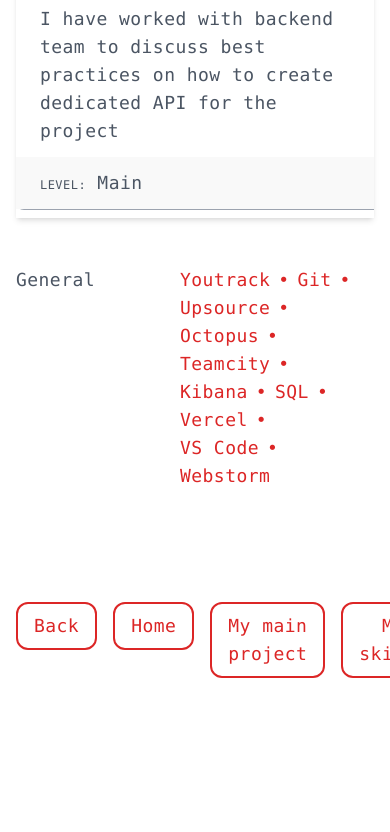
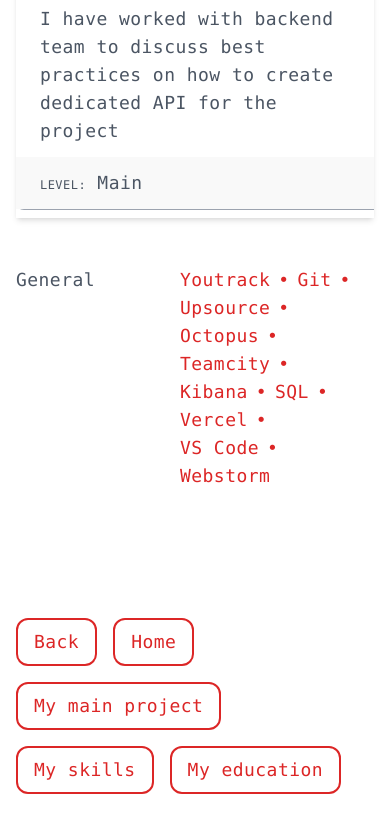
Before and after one commit to liisi29/portfolio, a Next.js app: page /skills in a window 390 px wide. Shown: the part 5690-6522 px from the top of the page. Built offline with nearby package versions, Linux system fonts and the light colour scheme.

Commit message:
Fixed buttons mobile view

```diff
--- a/components/elements/linkButtons/LinkButtonBase.tsx
+++ b/components/elements/linkButtons/LinkButtonBase.tsx
@@ -33,7 +33,7 @@
 }) {
   return (
     <button
-      className={`animate-pop _animation-fill-backwards _link ${
+      className={`animate-pop _animation-fill-backwards _link whitespace-nowrap ${
         color === "white"
           ? "_border-white"
           : color === "gray"
--- a/components/elements/linkButtons/LinkRow.tsx
+++ b/components/elements/linkButtons/LinkRow.tsx
@@ -13,7 +13,7 @@
   color?: "contrast" | "white";
 }) {
   return (
-    <div className="my-28 flex">
+    <div className="my-28 flex flex-wrap">
       <Col>
         <LinkBack />
       </Col>
@@ -34,5 +34,5 @@
 }
 
 function Col({ children }: PropsWithChildren) {
-  return <div className="mr-4">{children}</div>;
+  return <div className="mr-4 mt-4">{children}</div>;
 }
```
